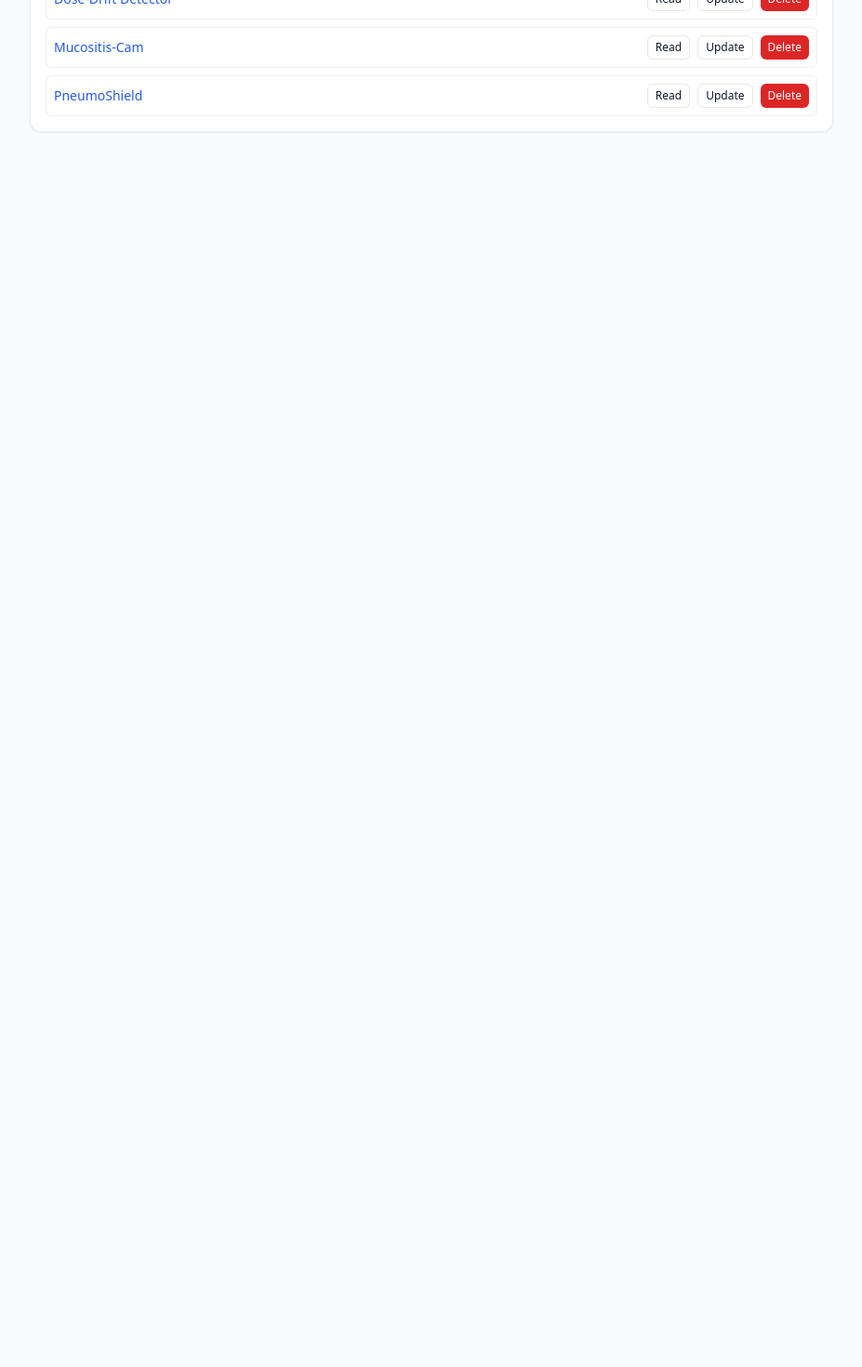
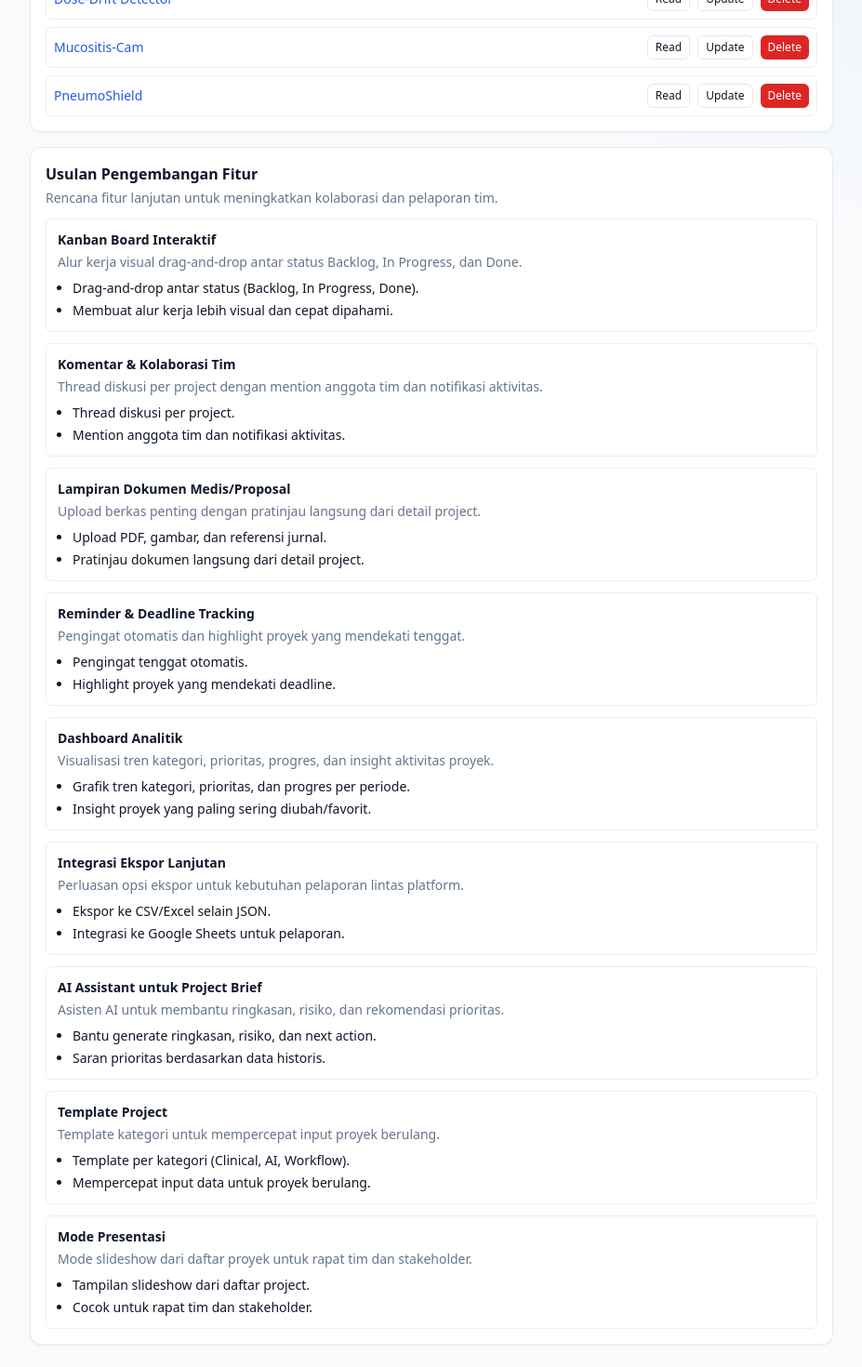
Before and after one commit to sobri3195/Nusa-Onko, a React (Vite) app: page / in a window 1280 px wide. Shown: the part 760-2230 px from the top of the page at 93% size, without its empty margins (176-1103 px from the left). Before the commit the page ends 926 px from the top, so only its background shows below. Built offline with nearby package versions, Linux system fonts and the light colour scheme.

Commit message:
Add product feature roadmap section to home dashboard

```diff
--- /dev/null
+++ b/src/data/featureRoadmap.ts
@@ -0,0 +1,80 @@
+export type FeatureRoadmapItem = {
+  title: string;
+  summary: string;
+  points: string[];
+};
+
+export const featureRoadmap: FeatureRoadmapItem[] = [
+  {
+    title: 'Kanban Board Interaktif',
+    summary: 'Alur kerja visual drag-and-drop antar status Backlog, In Progress, dan Done.',
+    points: [
+      'Drag-and-drop antar status (Backlog, In Progress, Done).',
+      'Membuat alur kerja lebih visual dan cepat dipahami.'
+    ]
+  },
+  {
+    title: 'Komentar & Kolaborasi Tim',
+    summary: 'Thread diskusi per project dengan mention anggota tim dan notifikasi aktivitas.',
+    points: [
+      'Thread diskusi per project.',
+      'Mention anggota tim dan notifikasi aktivitas.'
+    ]
+  },
+  {
+    title: 'Lampiran Dokumen Medis/Proposal',
+    summary: 'Upload berkas penting dengan pratinjau langsung dari detail project.',
+    points: [
+      'Upload PDF, gambar, dan referensi jurnal.',
+      'Pratinjau dokumen langsung dari detail project.'
+    ]
+  },
+  {
+    title: 'Reminder & Deadline Tracking',
+    summary: 'Pengingat otomatis dan highlight proyek yang mendekati tenggat.',
+    points: [
+      'Pengingat tenggat otomatis.',
+      'Highlight proyek yang mendekati deadline.'
+    ]
+  },
+  {
+    title: 'Dashboard Analitik',
+    summary: 'Visualisasi tren kategori, prioritas, progres, dan insight aktivitas proyek.',
+    points: [
+      'Grafik tren kategori, prioritas, dan progres per periode.',
+      'Insight proyek yang paling sering diubah/favorit.'
+    ]
+  },
+  {
+    title: 'Integrasi Ekspor Lanjutan',
+    summary: 'Perluasan opsi ekspor untuk kebutuhan pelaporan lintas platform.',
+    points: [
+      'Ekspor ke CSV/Excel selain JSON.',
+      'Integrasi ke Google Sheets untuk pelaporan.'
+    ]
+  },
+  {
+    title: 'AI Assistant untuk Project Brief',
+    summary: 'Asisten AI untuk membantu ringkasan, risiko, dan rekomendasi prioritas.',
+    points: [
+      'Bantu generate ringkasan, risiko, dan next action.',
+      'Saran prioritas berdasarkan data historis.'
+    ]
+  },
+  {
+    title: 'Template Project',
+    summary: 'Template kategori untuk mempercepat input proyek berulang.',
+    points: [
+      'Template per kategori (Clinical, AI, Workflow).',
+      'Mempercepat input data untuk proyek berulang.'
+    ]
+  },
+  {
+    title: 'Mode Presentasi',
+    summary: 'Mode slideshow dari daftar proyek untuk rapat tim dan stakeholder.',
+    points: [
+      'Tampilan slideshow dari daftar project.',
+      'Cocok untuk rapat tim dan stakeholder.'
+    ]
+  }
+];
--- a/src/pages/home-page.tsx
+++ b/src/pages/home-page.tsx
@@ -5,6 +5,7 @@ import { Card } from '@/components/ui/card';
 import { Input } from '@/components/ui/input';
 import { matchesSearch } from '@/lib/project-utils';
 import { Button } from '@/components/ui/button';
+import { featureRoadmap } from '@/data/featureRoadmap';
 
 function groupProjectsBy<T extends keyof Project>(projects: Project[], key: T): Record<string, Project[]> {
   return projects.reduce<Record<string, Project[]>>((acc, project) => {
@@ -56,5 +57,23 @@ export function HomePage({ projects, onDelete }: { projects: Project[]; onDelete
         ))}
       </div>
     </Card>
+
+    <Card>
+      <h2 className="mb-1 font-semibold">Usulan Pengembangan Fitur</h2>
+      <p className="mb-3 text-sm text-muted-foreground">Rencana fitur lanjutan untuk meningkatkan kolaborasi dan pelaporan tim.</p>
+      <div className="space-y-3">
+        {featureRoadmap.map((feature) => (
+          <div key={feature.title} className="rounded-md border border-border/70 p-3">
+            <h3 className="text-sm font-semibold">{feature.title}</h3>
+            <p className="mt-1 text-sm text-muted-foreground">{feature.summary}</p>
+            <ul className="mt-2 list-disc space-y-1 pl-4 text-sm">
+              {feature.points.map((point) => (
+                <li key={point}>{point}</li>
+              ))}
+            </ul>
+          </div>
+        ))}
+      </div>
+    </Card>
   </div>;
 }
```
